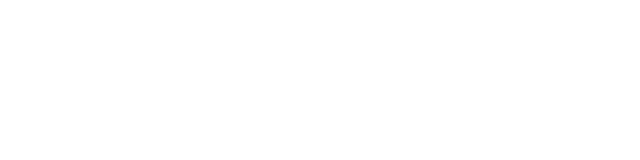
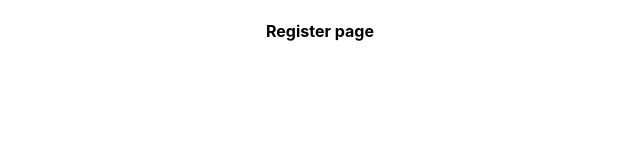
Before and after one commit to Shubhamsharma585/Shine-masai, a React (Create React App) app in the folder shine/: page /registration/parser in a window 1280 px wide. Shown: the top 160 px of the page, without its empty margins (320-960 px from the left). Built offline with nearby package versions, Linux system fonts and the light colour scheme.

Commit message:
added pages

```diff
--- a/shine/src/App.js
+++ b/shine/src/App.js
@@ -1,11 +1,12 @@
 import './App.css';
+import Routes from "./Routes/Routes"
 
 
 
 function App() {
   return (
     <div className="App">
-
+     <Routes/>
 
     </div>
   );
--- /dev/null
+++ b/shine/src/Pages/Login.jsx
@@ -0,0 +1,23 @@
+import React from "react"
+
+
+function Login()
+{
+
+
+
+
+    return(
+        <div>
+
+          <h4>Login page</h4>
+
+
+
+
+
+        </div>
+    )
+}
+
+export default Login;
--- /dev/null
+++ b/shine/src/Pages/Register.jsx
@@ -0,0 +1,23 @@
+import React from "react"
+
+
+function Register()
+{
+
+
+
+
+    return(
+        <div>
+            <h4>Register page</h4>
+
+
+
+
+
+
+        </div>
+    )
+}
+
+export default Register;
--- /dev/null
+++ b/shine/src/Routes/Routes.jsx
@@ -0,0 +1,35 @@
+import React from "react"
+import { Route, Switch } from "react-router-dom"
+import Login from "../Pages/Login"
+import Register from "../Pages/Register"
+
+
+
+function Routes()
+{
+
+
+
+
+
+
+    return(
+        <div>
+
+     <Switch>
+            <Route path="/myshine/login" exact>
+               <Login/>
+            </Route>
+
+            <Route path="/registration/parser/" exact>
+               <Register/>
+            </Route>
+
+       </Switch>
+
+
+        </div>
+    )
+}
+
+export default Routes;
--- a/shine/src/index.js
+++ b/shine/src/index.js
@@ -3,10 +3,13 @@
 import './index.css';
 import App from './App';
 import reportWebVitals from './reportWebVitals';
+import { BrowserRouter } from "react-router-dom"
 
 ReactDOM.render(
   <React.StrictMode>
-    <App />
+      <BrowserRouter>
+         <App />
+      </BrowserRouter>
   </React.StrictMode>,
   document.getElementById('root')
 );
```
